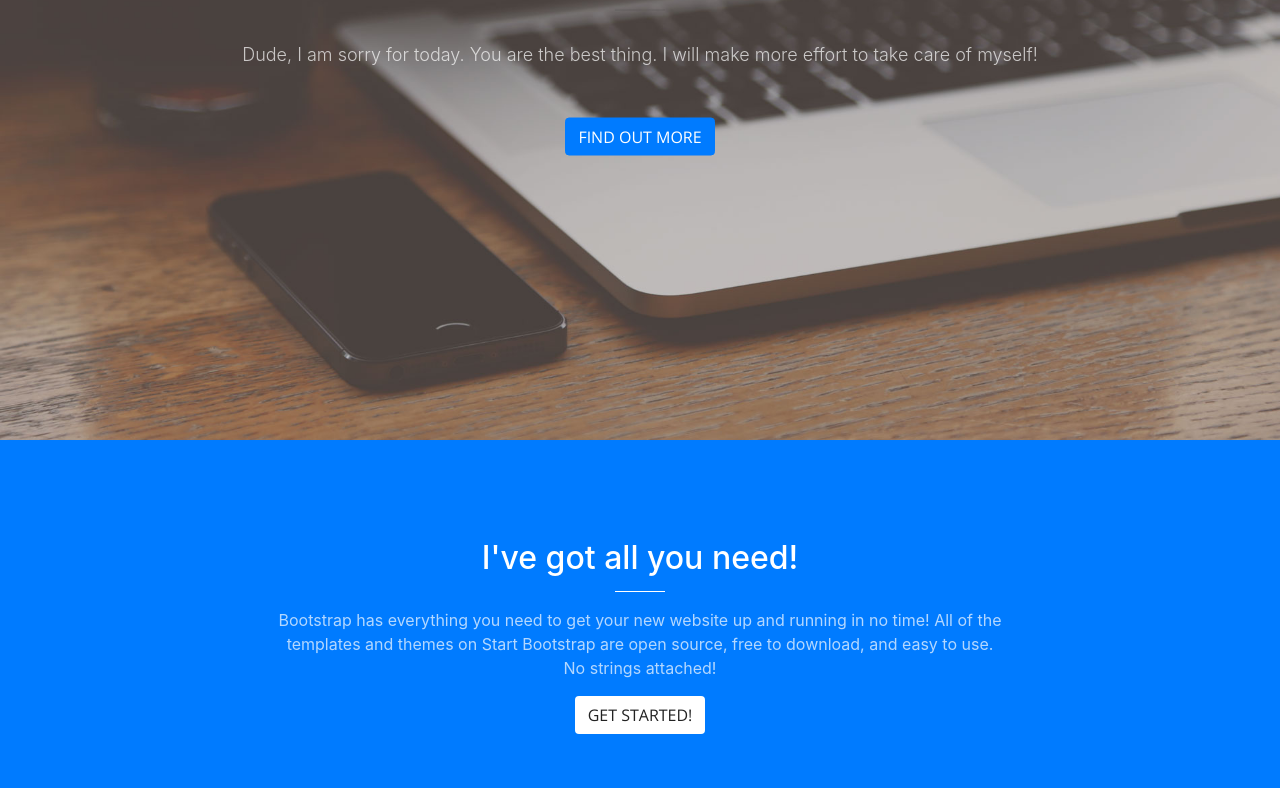
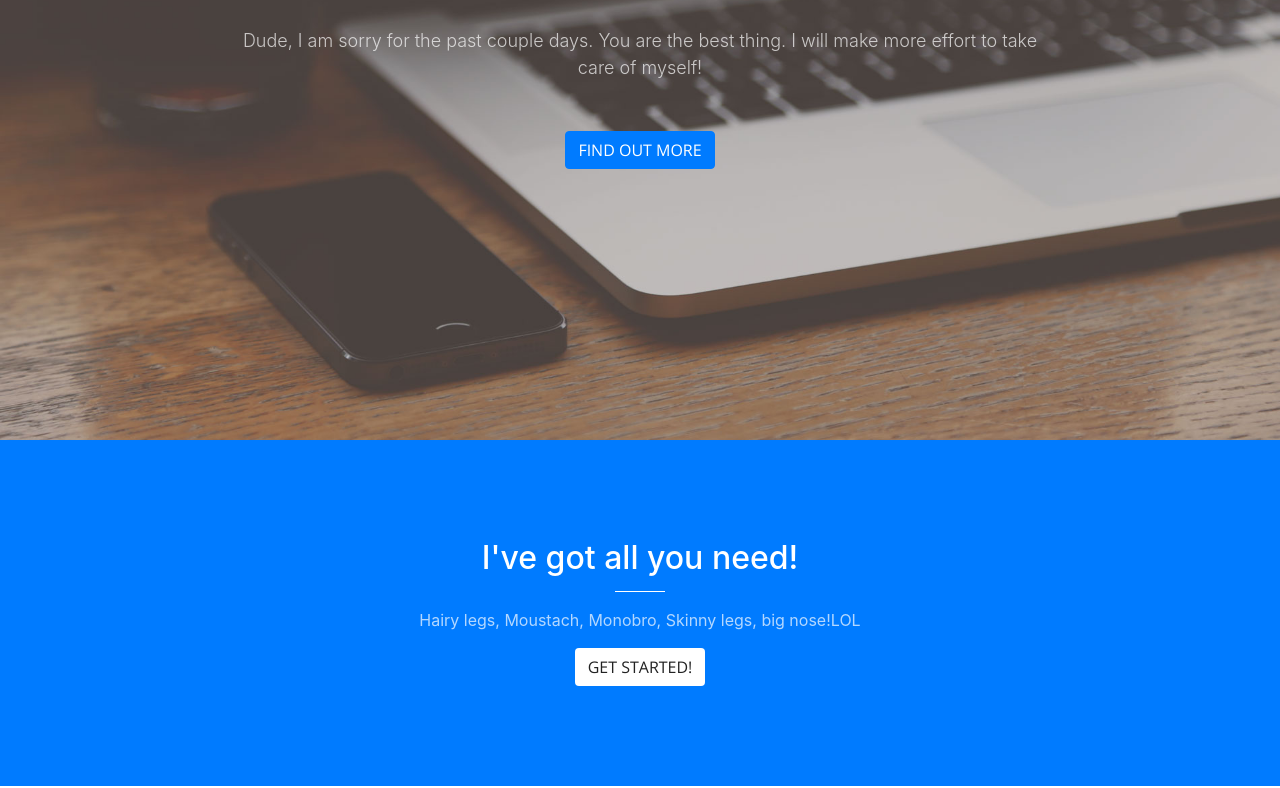
Before and after one commit to 80000K/Web, a website with bundled scripts: page index.html in a window 1280 px wide. Shown: the part 360-1148 px from the top of the page. Built offline with nearby package versions, Linux system fonts and the light colour scheme.

Commit message:
more
more2

```diff
--- a/index.html
+++ b/index.html
@@ -59,7 +59,7 @@
         <div class="header-content-inner">
           <h1 id="homeHeading">DMITRY LOOOK WHAT I MADE</h1>
           <hr>
-          <p>Dude, I am sorry for today. You are the best thing. I will make more effort to take care of myself!</p>
+          <p>Dude, I am sorry for the past couple days. You are the best thing. I will make more effort to take care of myself!</p>
           <a class="btn btn-primary btn-xl js-scroll-trigger" href="#about">Find Out More</a>
         </div>
       </div>
@@ -71,7 +71,7 @@
           <div class="col-lg-8 mx-auto text-center">
             <h2 class="section-heading text-white">I've got all you need!</h2>
             <hr class="light">
-            <p class="text-faded"> Bootstrap has everything you need to get your new website up and running in no time! All of the templates and themes on Start Bootstrap are open source, free to download, and easy to use. No strings attached!</p>
+            <p class="text-faded"> Hairy legs, Moustach, Monobro, Skinny legs, big nose!LOL</p>
             <a class="btn btn-default btn-xl js-scroll-trigger" href="#services">Get Started!</a>
           </div>
         </div>
```
